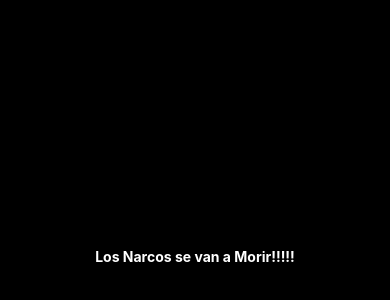
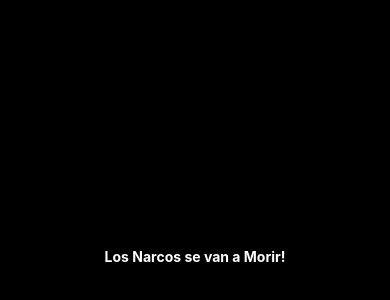
Before and after one commit to NotNaddie/Zoeva, a React Native app: screen / in a window 390 px wide. Shown: the part 166-466 px from the top of the page. Built offline with nearby package versions, Linux system fonts and the light colour scheme.

Commit message:
CommitEjemplo

```diff
--- a/App.js
+++ b/App.js
@@ -4,7 +4,7 @@ import { StyleSheet, Text, View } from 'react-native';
 export default function App() {
   return (
     <View style = {styles.container}>
-      <Text style = {styles.text}>Los Narcos se van a Morir!!!!!</Text>
+      <Text style = {styles.text}>Los Narcos se van a Morir!</Text>
       <StatusBar style="auto" />
     </View>
   );
```
